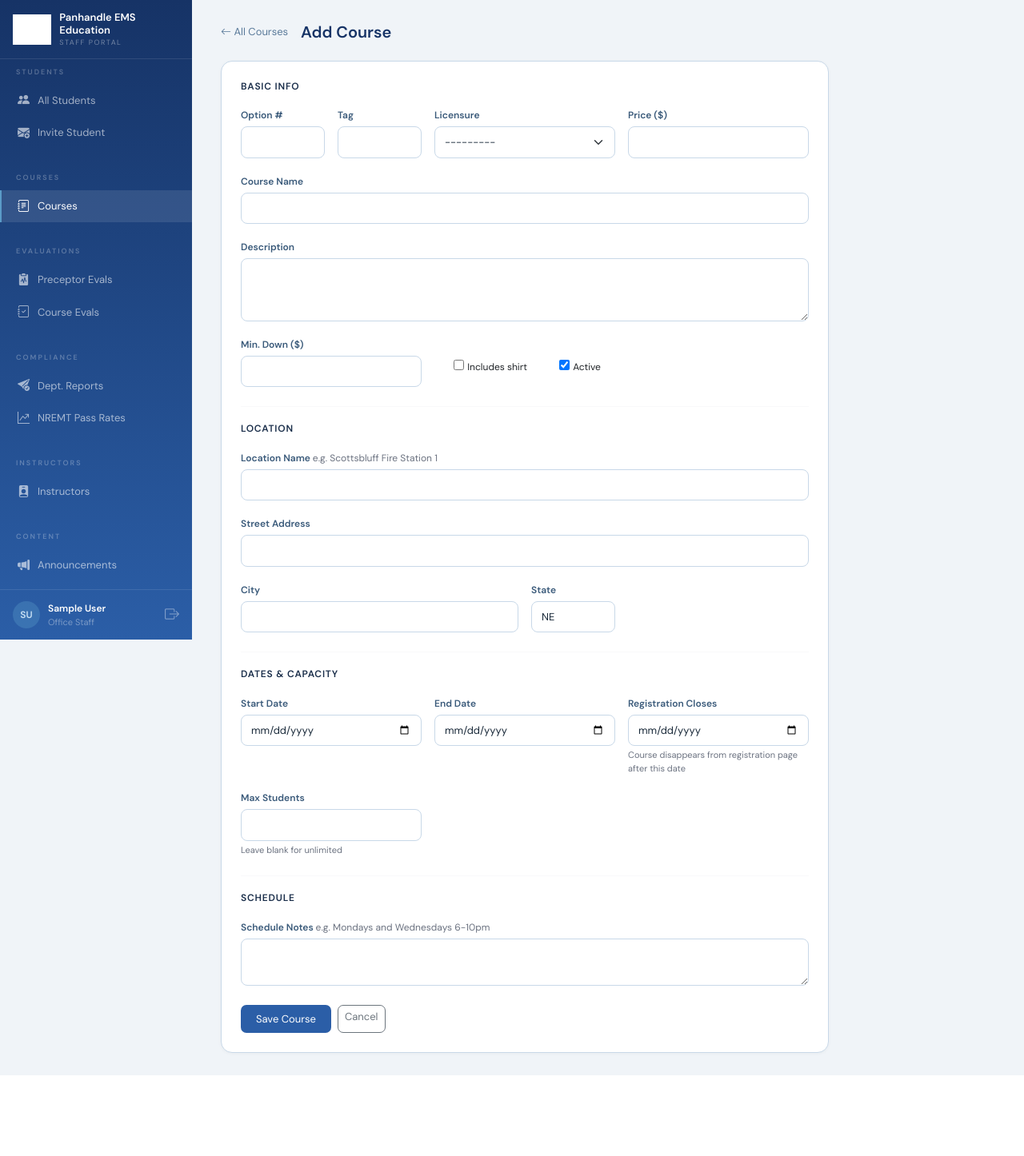
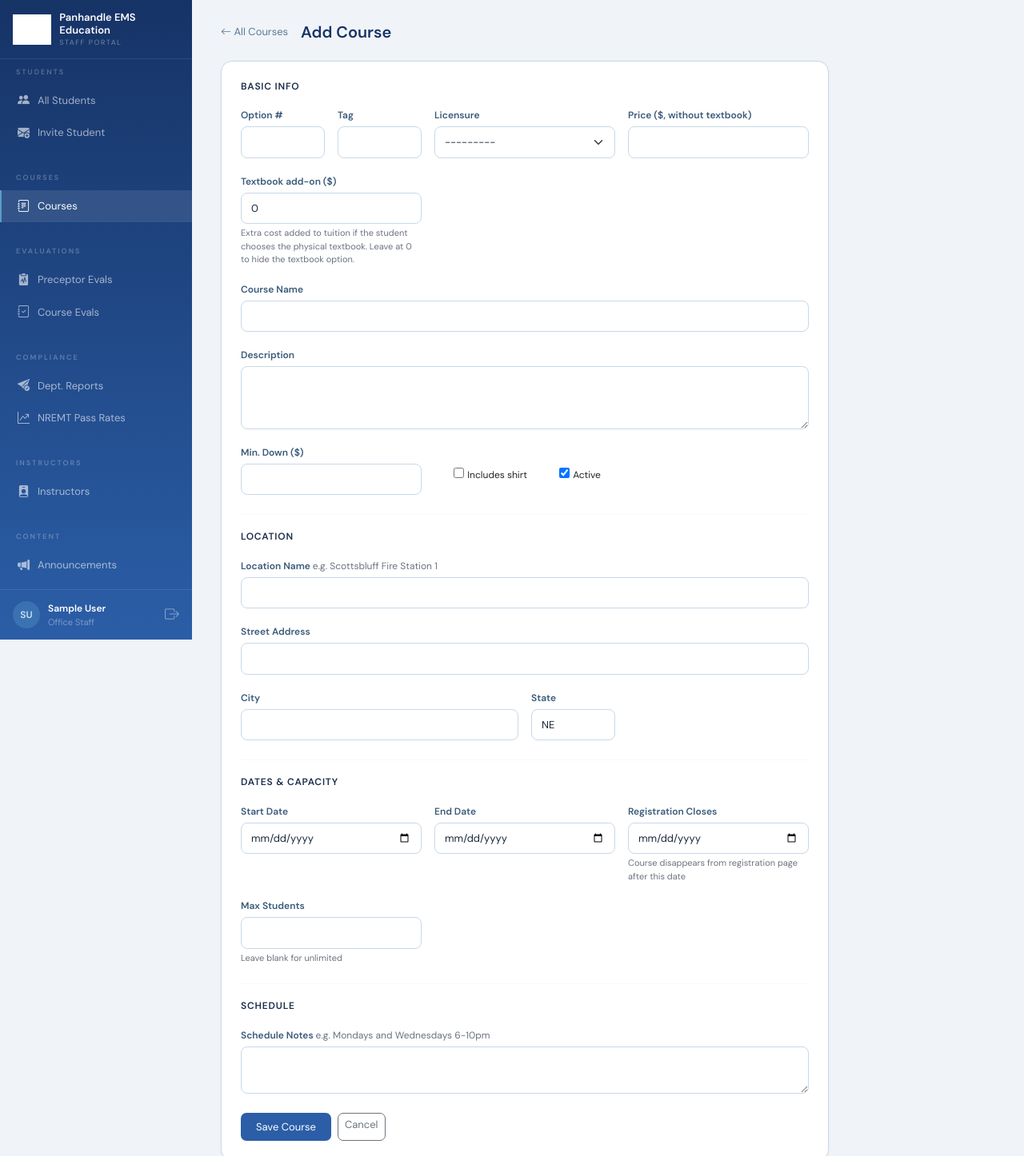
Before and after one commit to AndSnodFRBA/PEMSE, a Django app: page /staff/courses/add/ in a window 1280 px wide. Shown: the top 1446 px of the page at 80% size. Before the commit the page ends 1345 px from the top, so only its background shows below. Run offline with Django 4.2, Linux system fonts and the light colour scheme; the visitor is signed in with stand-in values (Sample User, id 1); data that the repository does not hold is empty.

Commit message:
Add per-course textbook option that changes tuition
Course gets a book_price add-on (0 hides the option) and
CourseEnrollment gets a book_included choice, with total_tuition/
remaining_balance computed from it. Wired into both enrollment entry
points (courses/course_list.html + enroll_confirm.html, and the inline
picker in the registration form), plus staff course editing, student
detail view, the PDF export, and student dashboard/registration totals.

Co-Authored-By: Claude Sonnet 5 <noreply@anthropic.com>

```diff
--- a/courses/models.py
+++ b/courses/models.py
@@ -21,7 +21,11 @@ class Course(models.Model):
     tag_bg         = models.CharField(max_length=7, default='#d8f5ec')
     name           = models.CharField(max_length=200)
     description    = models.TextField(blank=True)
-    price          = models.DecimalField(max_digits=8, decimal_places=2)
+    price          = models.DecimalField(max_digits=8, decimal_places=2, help_text='Base tuition, without textbook')
+    book_price     = models.DecimalField(
+        max_digits=8, decimal_places=2, default=0,
+        help_text='Extra cost added to tuition if the student chooses the physical textbook. Leave at 0 to hide the textbook option.',
+    )
     min_down       = models.DecimalField(max_digits=8, decimal_places=2)
     includes_shirt = models.BooleanField(default=False)
     is_active      = models.BooleanField(default=True)
@@ -63,6 +67,14 @@ class Course(models.Model):
         return self.price - self.min_down
 
     @property
+    def has_book_option(self):
+        return self.book_price > 0
+
+    @property
+    def price_with_book(self):
+        return self.price + self.book_price
+
+    @property
     def registration_open(self):
         from django.utils import timezone
         today = timezone.now().date()
@@ -96,11 +108,20 @@ class CourseEnrollment(models.Model):
     )
     course      = models.ForeignKey(Course, on_delete=models.PROTECT, related_name='enrollments')
     shirt_size  = models.CharField(max_length=10, blank=True)
+    book_included = models.BooleanField(default=False, help_text='Student chose to include the physical textbook')
     enrolled_at = models.DateTimeField(auto_now_add=True)
     updated_at  = models.DateTimeField(auto_now=True)
 
     def __str__(self):
         return f'{self.student} → {self.course}'
+
+    @property
+    def total_tuition(self):
+        return self.course.price_with_book if self.book_included else self.course.price
+
+    @property
+    def remaining_balance(self):
+        return self.total_tuition - self.course.min_down
 
 
 class CourseAnnouncement(models.Model):
--- a/courses/views.py
+++ b/courses/views.py
@@ -21,9 +21,10 @@ def enroll_view(request, course_id):
     course = get_object_or_404(Course, pk=course_id, is_active=True)
     if request.method == 'POST':
         shirt_size = request.POST.get('shirt_size', '')
+        book_included = request.POST.get('book_included') == '1' if course.has_book_option else False
         enrollment, created = CourseEnrollment.objects.update_or_create(
             student=request.user,
-            defaults={'course': course, 'shirt_size': shirt_size}
+            defaults={'course': course, 'shirt_size': shirt_size, 'book_included': book_included}
         )
         action = 'selected' if created else 'updated to'
         messages.success(request, f'Course {action}: {course.name}')
--- a/staff/forms.py
+++ b/staff/forms.py
@@ -77,7 +77,7 @@ class CourseForm(forms.ModelForm):
         model  = Course
         fields = [
             'option_number', 'tag', 'name', 'description', 'licensure',
-            'price', 'min_down', 'includes_shirt', 'is_active',
+            'price', 'book_price', 'min_down', 'includes_shirt', 'is_active',
             'location_name', 'location_address', 'location_city', 'location_state',
             'start_date', 'end_date', 'registration_close_date',
             'max_students', 'schedule_notes',
@@ -89,6 +89,7 @@ class CourseForm(forms.ModelForm):
             'description':            forms.Textarea(attrs={'class': 'form-control', 'rows': 3}),
             'licensure':              forms.Select(attrs={'class': 'form-select'}),
             'price':                  forms.NumberInput(attrs={'class': 'form-control', 'step': '0.01'}),
+            'book_price':             forms.NumberInput(attrs={'class': 'form-control', 'step': '0.01'}),
             'min_down':               forms.NumberInput(attrs={'class': 'form-control', 'step': '0.01'}),
             'location_name':          forms.TextInput(attrs={'class': 'form-control'}),
             'location_address':       forms.TextInput(attrs={'class': 'form-control'}),
--- a/staff/views.py
+++ b/staff/views.py
@@ -144,7 +144,7 @@ def student_detail(request, pk):
     doc_forms = [(doc, DocumentReviewForm(initial={'status': doc.status, 'notes': doc.notes})) for doc in docs]
 
     total_paid  = sum(p.amount for p in history)
-    total_owed  = enrollment.course.price if enrollment else Decimal('0')
+    total_owed  = enrollment.total_tuition if enrollment else Decimal('0')
     balance_due = max(Decimal('0'), total_owed - total_paid)
 
     add_payment_form = PaymentHistoryForm()
@@ -470,7 +470,11 @@ def student_pdf(request, pk):
             ['Course',       f'Option {c.option_number} — {c.name}'],
             ['Licensure',    c.get_licensure_display() if c.licensure else '—'],
             ['Tag',          c.tag],
-            ['Price',        f'${c.price:,.0f}'],
+        ]
+        if c.has_book_option:
+            rows.append(['Textbook', 'Included' if enrollment.book_included else 'Not included'])
+        rows += [
+            ['Total Tuition', f'${enrollment.total_tuition:,.0f}'],
             ['Min. Down',    f'${c.min_down:,.0f}'],
             ['Shirt Size',   enrollment.shirt_size or '—'],
             ['Location',     ', '.join(location_parts) if location_parts else '—'],
--- a/students/views.py
+++ b/students/views.py
@@ -139,7 +139,7 @@ def dashboard_view(request):
     payment_history = student.payment_history.all()
     from decimal import Decimal
     total_paid = sum(p.amount for p in payment_history)
-    total_owed = enrollment.course.price if enrollment else Decimal('0')
+    total_owed = enrollment.total_tuition if enrollment else Decimal('0')
     balance_due = max(Decimal('0'), total_owed - total_paid)
 
     # Clinical rotations summary (no scores shown to student)
--- a/templates/courses/course_list.html
+++ b/templates/courses/course_list.html
@@ -37,6 +37,9 @@
 
     <div class="course-price">${{ course.price|floatformat:0 }}</div>
     <div class="course-down">Min. down: ${{ course.min_down|floatformat:0 }}</div>
+    {% if course.has_book_option %}
+      <div style="font-size:11px;color:#6b7280;margin-top:2px;">+${{ course.book_price|floatformat:0 }} with physical textbook (${{ course.price_with_book|floatformat:0 }} total)</div>
+    {% endif %}
 
     {% if course.includes_shirt %}
       <div style="font-size:11px;color:var(--green);margin-top:4px;">✓ Polo shirt included</div>
--- a/templates/staff/course_form.html
+++ b/templates/staff/course_form.html
@@ -39,9 +39,15 @@
           {% if form.licensure.errors %}<div class="text-danger" style="font-size:11px;">{{ form.licensure.errors }}</div>{% endif %}
         </div>
         <div class="col-sm-4">
-          <label class="form-label" style="font-size:12px;font-weight:600;">Price ($)</label>
+          <label class="form-label" style="font-size:12px;font-weight:600;">Price ($, without textbook)</label>
           {{ form.price }}
           {% if form.price.errors %}<div class="text-danger" style="font-size:11px;">{{ form.price.errors }}</div>{% endif %}
+        </div>
+        <div class="col-sm-4">
+          <label class="form-label" style="font-size:12px;font-weight:600;">Textbook add-on ($)</label>
+          {{ form.book_price }}
+          <div style="font-size:11px;color:#6b7280;margin-top:3px;">{{ form.book_price.help_text }}</div>
+          {% if form.book_price.errors %}<div class="text-danger" style="font-size:11px;">{{ form.book_price.errors }}</div>{% endif %}
         </div>
         <div class="col-12">
           <label class="form-label" style="font-size:12px;font-weight:600;">Course Name</label>
--- a/templates/staff/student_detail.html
+++ b/templates/staff/student_detail.html
@@ -58,7 +58,10 @@
               {% include "staff/_kv_row.html" with label="Licensure" value=enrollment.course.get_licensure_display %}
             {% endif %}
             {% include "staff/_kv_row.html" with label="Tag" value=enrollment.course.tag %}
-            {% include "staff/_kv_row.html" with label="Price" value=enrollment.course.price %}
+            {% if enrollment.course.has_book_option %}
+              {% include "staff/_kv_row.html" with label="Textbook" value=enrollment.book_included|yesno:"Included,Not included" %}
+            {% endif %}
+            {% include "staff/_kv_row.html" with label="Total Tuition" value=enrollment.total_tuition %}
             {% include "staff/_kv_row.html" with label="Min. Down" value=enrollment.course.min_down %}
             {% include "staff/_kv_row.html" with label="Shirt Size" value=enrollment.shirt_size|default:"—" %}
             {% if enrollment.course.location_name or enrollment.course.location_city %}
```
Also changed, not shown: courses/admin.py (+4 -4 lines), templates/courses/enroll_confirm.html (+25 -1 lines), templates/students/registration_form.html (+29 -16 lines), courses/migrations/0003_course_book_price_courseenrollment_book_included_and_more.py (added).
